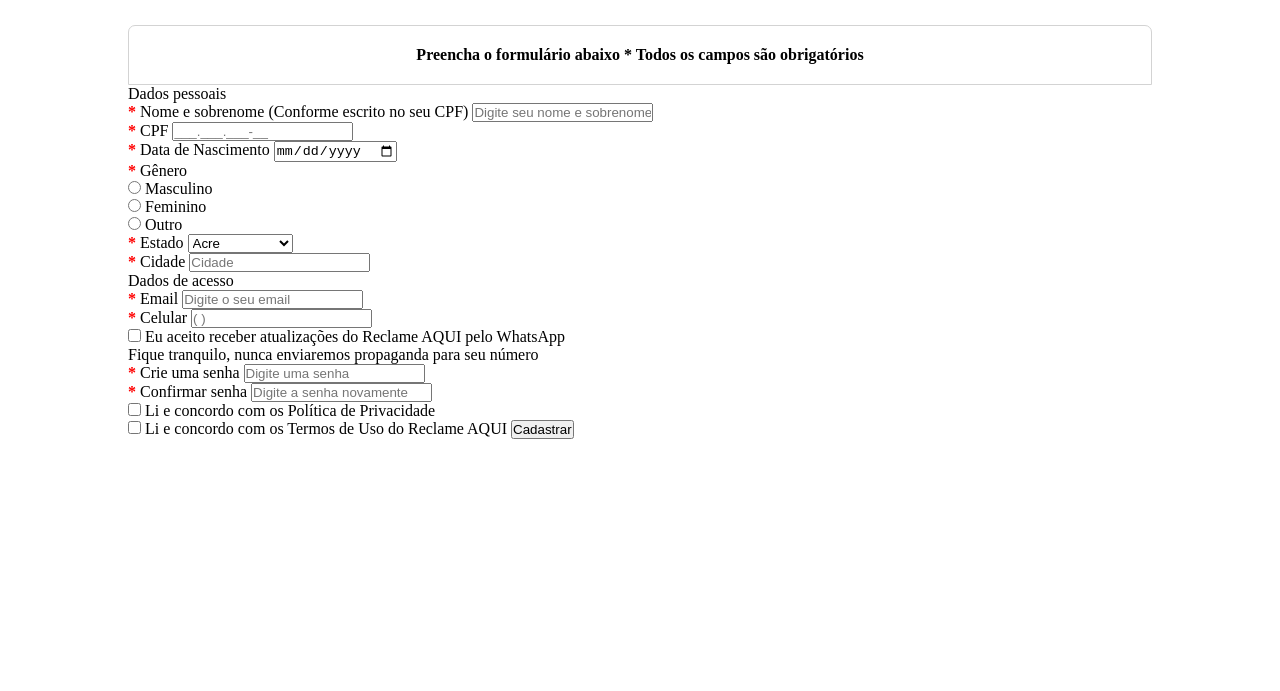
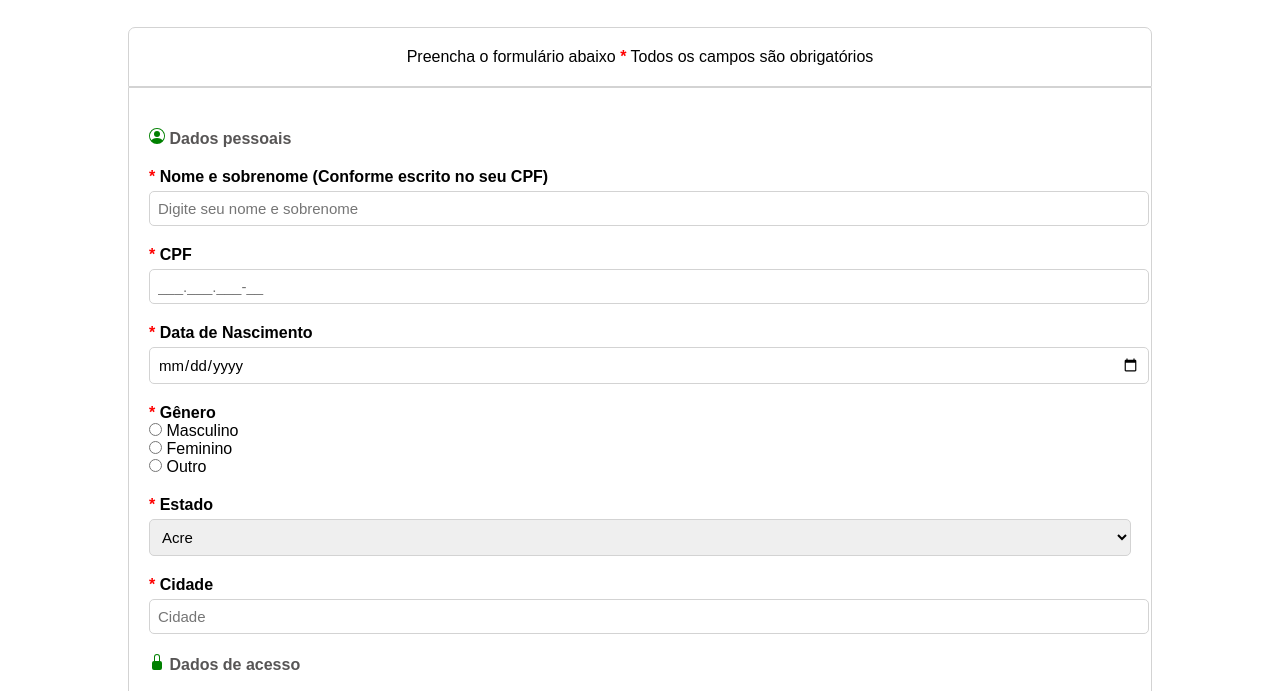
Before and after one commit to jp-carvalho/estudando, a plain HTML site: page reclame-aqui/index.html in a window 1280 px wide. Shown: the part 243-934 px from the top of the page. Before the commit the page ends 800 px from the top, so only its background shows below. Drawn offline with Linux system fonts and the light colour scheme.

Commit message:
adicionados icones e estilo do label/campos de input

```diff
--- a/reclame-aqui/index.html
+++ b/reclame-aqui/index.html
@@ -17,30 +17,37 @@
   <main>
     <section class="main-text">
       <h1>Olá, crie uma conta no Reclame AQUI</h1>
-      <h3>Com você logado conseguimos oferecer um serviço melhor e mais personalizado. Navegue logado e ajude outros milhões de consumidores.</h5>
+      <h3>Com você logado conseguimos oferecer um serviço melhor e mais personalizado. Navegue logado e ajude outros milhões de consumidores.</h3>
     </section>
-    <div class="main-form">
-      <h4>Preencha o formulário abaixo * Todos os campos são obrigatórios</h4>
+    <div class="form-header">
+      <p>Preencha o formulário abaixo <span class="asterisk">*</span> Todos os campos são obrigatórios</p>
     </div>
-    <form action="#">
-      <p>Dados pessoais</p>
-      <div>
-        <label for="name"><span class="asterisk">*</span> Nome e sobrenome (Conforme escrito no seu CPF)</label>
-        <input type="text" id="name" placeholder="Digite seu nome e sobrenome">
+    <form action="#" class="form-main">
+      <div class="icon-header">
+        <svg xmlns="http://www.w3.org/2000/svg" width="16" height="16" fill="currentColor" class="bi bi-person-circle icon" viewBox="0 0 16 16">
+        <path d="M11 6a3 3 0 1 1-6 0 3 3 0 0 1 6 0z"/>
+        <path fill-rule="evenodd" d="M0 8a8 8 0 1 1 16 0A8 8 0 0 1 0 8zm8-7a7 7 0 0 0-5.468 11.37C3.242 11.226 4.805 10 8 10s4.757 1.225 5.468 2.37A7 7 0 0 0 8 1z"/>
+        </svg>
+        <span>Dados pessoais</span>
       </div>
 
-      <div>
-        <label for="cpf"><span class="asterisk">*</span> CPF</label>
-        <input type="text" id="cpf" placeholder="___.___.___-__">
+      <div class="container-input">
+        <label for="name" class="text-label"><span class="asterisk">*</span> Nome e sobrenome (Conforme escrito no seu CPF)</label>
+        <input type="text" class="input-style" id="name" placeholder="Digite seu nome e sobrenome">
       </div>
 
-      <div>
-        <label for="birth-date"><span class="asterisk">*</span> Data de Nascimento</label>
-        <input type="date" id="birth-date" placeholder="__/__/____">
+      <div class="container-input">
+        <label for="cpf" class="text-label"><span class="asterisk">*</span> CPF</label>
+        <input type="text" class="input-style" id="cpf" placeholder="___.___.___-__">
       </div>
 
-      <div>
-        <p><span class="asterisk">*</span> Gênero</p>
+      <div class="container-input">
+        <label for="birth-date" class="text-label"><span class="asterisk">*</span> Data de Nascimento</label>
+        <input type="date" class="input-style" id="birth-date" placeholder="__/__/____">
+      </div>
+
+      <div class="container-input">
+        <p class="text-label"><span class="asterisk">*</span> Gênero</p>
 
         <div>
           <input type="radio" id="male">
@@ -56,9 +63,9 @@
         </div>
       </div>
 
-      <div>
-        <label for="state" id="state"><span class="asterisk">*</span> Estado</label>
-        <select name="state" id="state">
+      <div class="container-input">
+        <label for="state"  class="text-label" id="state"><span class="asterisk">*</span> Estado</label>
+        <select name="state" class="input-style" id="state">
           <option value="AC">Acre</option>
           <option value="AL">Alagoas</option>
           <option value="AP">Amapá</option>
@@ -70,23 +77,26 @@
         </select>
       </div>
 
-      <div>
-        <label for="city"><span class="asterisk">*</span> Cidade</label>
-        <input type="text" id="city" placeholder="Cidade">
+      <div class="container-input">
+        <label for="city" class="text-label"><span class="asterisk">*</span> Cidade</label>
+        <input type="text" class="input-style" id="city" placeholder="Cidade">
       </div>
 
-      <div>
-        <p>Dados de acesso</p>
+      <div class="icon-header">
+        <svg xmlns="http://www.w3.org/2000/svg" width="16" height="16" fill="currentColor" class="bi bi-lock-fill icon" viewBox="0 0 16 16">
+          <path d="M8 1a2 2 0 0 1 2 2v4H6V3a2 2 0 0 1 2-2zm3 6V3a3 3 0 0 0-6 0v4a2 2 0 0 0-2 2v5a2 2 0 0 0 2 2h6a2 2 0 0 0 2-2V9a2 2 0 0 0-2-2z"/>
+        </svg>
+        <span>Dados de acesso</span>
       </div>
 
-      <div>
-        <label for="email"><span class="asterisk">*</span> Email</label>
-        <input type="email" id="email" placeholder="Digite o seu email">
+      <div class="container-input">
+        <label for="email" class="text-label"><span class="asterisk">*</span> Email</label>
+        <input type="email" class="input-style" id="email" placeholder="Digite o seu email">
       </div>
 
-      <div>
-        <label for="cel"><span class="asterisk">*</span> Celular</label>
-        <input type="number" id="cel" placeholder="( )">
+      <div class="container-input">
+        <label for="cel" class="text-label"><span class="asterisk">*</span> Celular</label>
+        <input type="number" class="input-style" id="cel" placeholder="( )">
       </div>
 
       <div>
@@ -95,14 +105,14 @@
         <p>Fique tranquilo, nunca enviaremos propaganda para seu número</p>
       </div>
 
-      <div>
-        <label for="password"><span class="asterisk">*</span> Crie uma senha</label>
-        <input type="password" id="password" placeholder="Digite uma senha">
+      <div class="container-input">
+        <label for="password" class="text-label"><span class="asterisk">*</span> Crie uma senha</label>
+        <input type="password" class="input-style" id="password" placeholder="Digite uma senha">
       </div>
 
-      <div>
-        <label for="confirm-password"><span class="asterisk">*</span> Confirmar senha</label>
-        <input type="password" id="confirm-password" placeholder="Digite a senha novamente">
+      <div class="container-input">
+        <label for="confirm-password" class="text-label"><span class="asterisk">*</span> Confirmar senha</label>
+        <input type="password" class="input-style" id="confirm-password" placeholder="Digite a senha novamente">
       </div>
 
       <div>
--- a/reclame-aqui/style.css
+++ b/reclame-aqui/style.css
@@ -1,6 +1,7 @@
 * {
   margin: 0;
   padding: 0;
+  font-family: sans-serif;
 }
 
 .header {
@@ -9,6 +10,7 @@
   align-items: center;
   justify-content: center;
   padding: 20px;
+  border: 1px solid lightgray;
 }
 
 .logo {
@@ -64,12 +66,46 @@ main {
 .main-text h3 {
   margin-top: 15px;
   font-size: 25px;
+  font-weight: 100;
 }
 
-.main-form {
+.form-header {
   text-align: center;
   margin-top: 30px;
   border: 1px solid lightgray;
   padding: 20px;
   border-radius: 7px 7px 0 0;
 }
+
+.form-main {
+  border: 1px solid lightgray;
+  padding: 20px;
+  border-radius: 0 0 7px 7px ;
+}
+
+.icon {
+  color: green;
+}
+
+.icon-header {
+  font-weight: bold;
+  color: rgb(87, 85, 85);
+  margin-top: 20px;
+}
+
+.input-style {
+  width: 100%;
+  padding: 8px;
+  border-radius: 5px;
+  border: 1px solid lightgray;
+  margin-top: 5px;
+  font-size: 15px;
+}
+
+.container-input {
+  margin-top: 20px;
+}
+
+.text-label{
+  font-weight: bold;
+}
```
